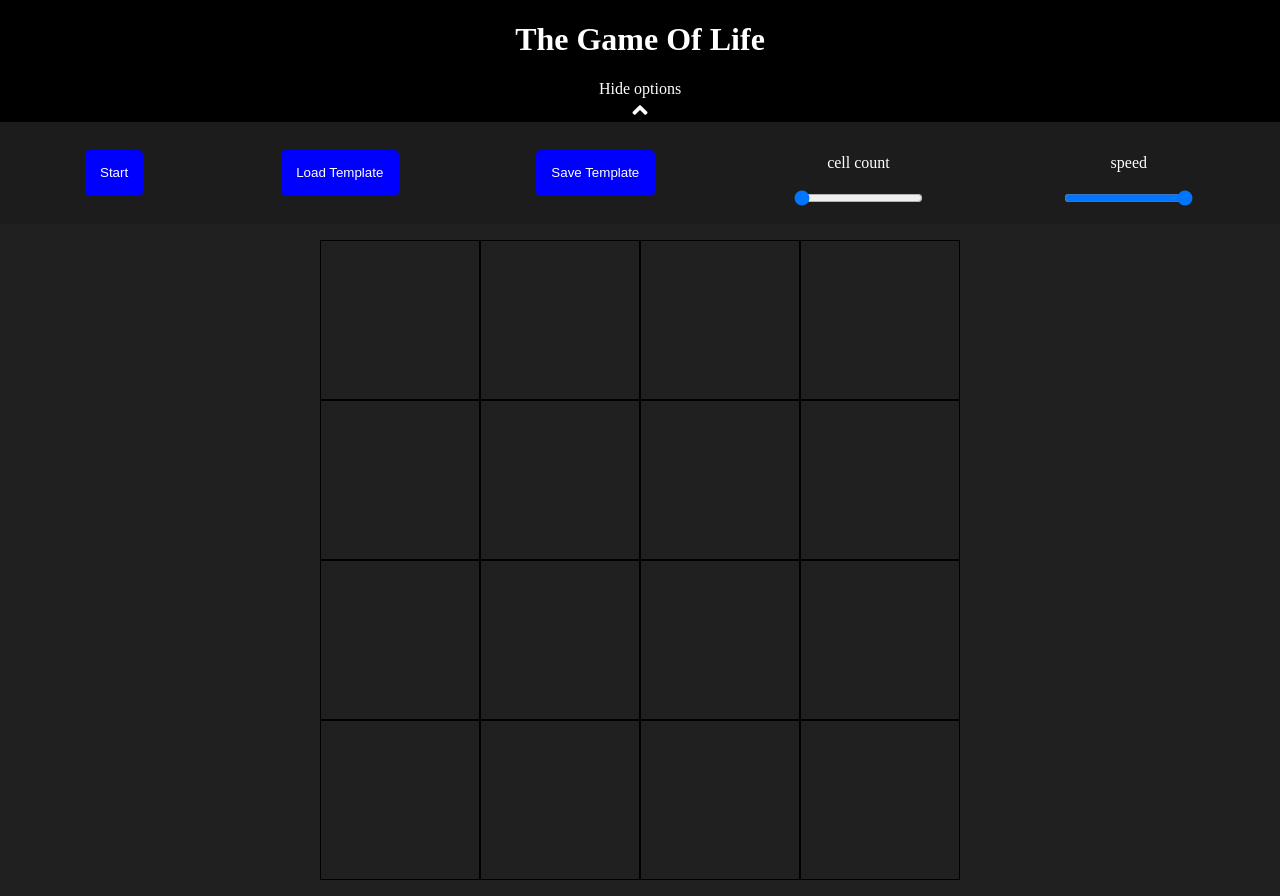
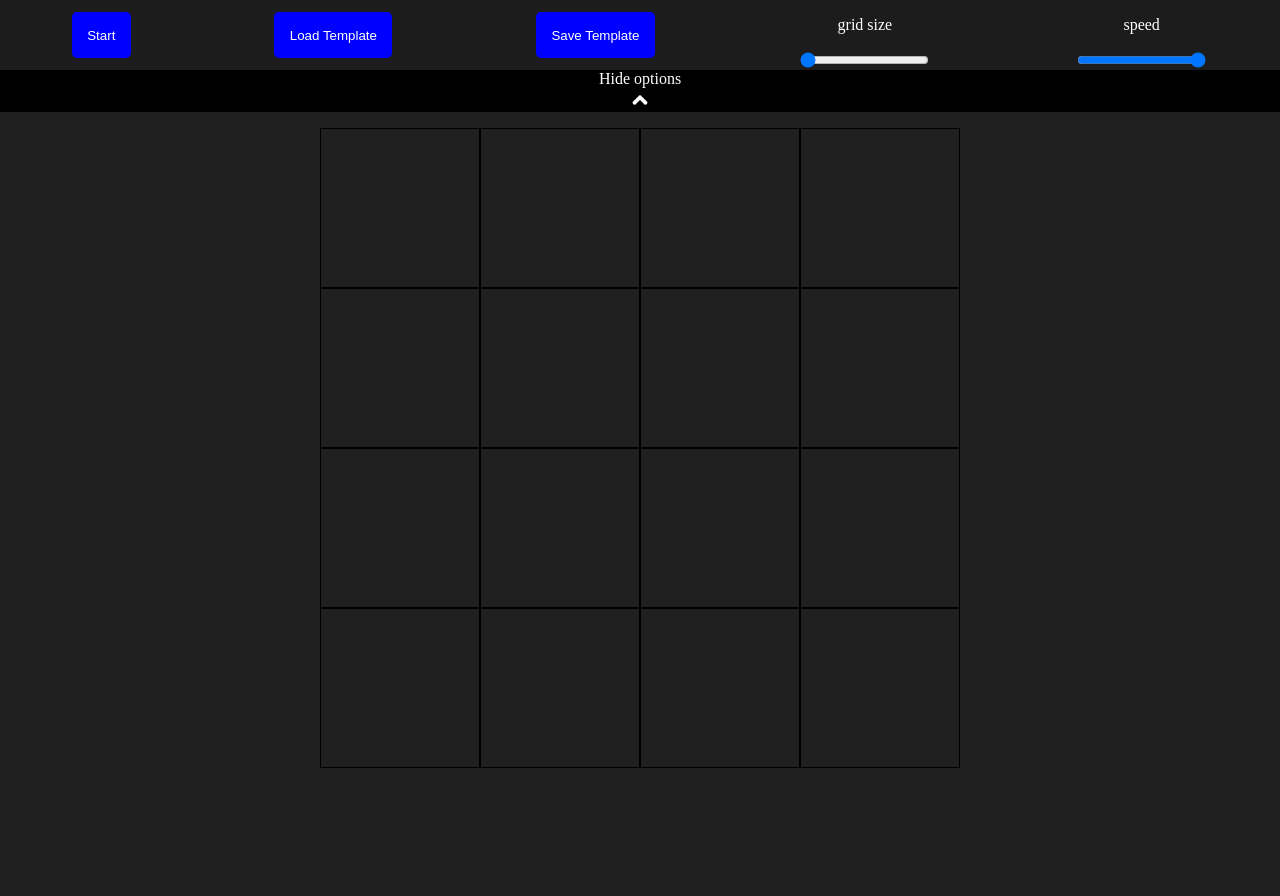
Before and after one commit to timjacksonm/The-Game-Of-Life, a React (Create React App) app: page / in a window 1280 px wide. Both pictures are taken after a click on the icon 639 px from the left and 109 px from the top of the page. After the commit the page ends 800 px from the top, so only its background shows below. Built offline with nearby package versions, Linux system fonts and the light colour scheme.

Commit message:
moved options container into header

```diff
--- a/src/App.js
+++ b/src/App.js
@@ -1,19 +1,15 @@
-import React, { useState, useEffect } from 'react';
+import React, { useState } from 'react';
 import Grid from './components/grid/grid';
 import Header from './components/header/header';
-import Options from './components/options/options';
 
 const App = () => {
   const [gridValue, setGridValue] = useState(4);
   const [start, setStart] = useState(false);
-  const [showOptions, setShowOptions] = useState(false);
   const [wasRunning, setWasRunning] = useState(false);
 
   return (
     <div>
-      <Header showOptions={showOptions} setShowOptions={setShowOptions} />
-      <Options
-        showOptions={showOptions}
+      <Header
         start={start}
         setStart={setStart}
         gridValue={gridValue}
--- a/src/components/header/header.js
+++ b/src/components/header/header.js
@@ -1,13 +1,32 @@
-import React from "react";
-import "./styles.css";
-import { FaAngleDown, FaAngleUp } from "react-icons/fa";
+import React, { useState } from 'react';
+import './styles.css';
+import Options from '../options/options';
+import { FaAngleDown, FaAngleUp } from 'react-icons/fa';
 
-const Header = ({ showOptions, setShowOptions }) => {
+const Header = ({
+  start,
+  setStart,
+  gridValue,
+  setGridValue,
+  setWasRunning,
+}) => {
+  const [showOptions, setShowOptions] = useState(false);
   return (
     <div className="header">
-      <h1 className="title">The Game Of Life</h1>
+      {showOptions ? (
+        <Options
+          showOptions={showOptions}
+          start={start}
+          setStart={setStart}
+          gridValue={gridValue}
+          setGridValue={setGridValue}
+          setWasRunning={setWasRunning}
+        />
+      ) : (
+        <h1 className="title">The Game Of Life</h1>
+      )}
       <p className="flexColumnCenter noMargin">
-        {showOptions ? "Hide options" : "Show options"}
+        {showOptions ? 'Hide options' : 'Show options'}
         {showOptions ? (
           <FaAngleUp
             size="1.5em"
--- a/src/components/options/options.js
+++ b/src/components/options/options.js
@@ -30,7 +30,7 @@ const Options = ({
       <Button name="Load Template" action={() => console.log('load')} />
       <Button name="Save Template" action={() => console.log('save')} />
       <div className="label">
-        <p>cell count</p>
+        <p>grid size</p>
         <input
           onChange={(e) => {
             setGridValue(e.target.value);
--- a/src/components/options/styles.css
+++ b/src/components/options/styles.css
@@ -2,8 +2,8 @@
   display: flex;
   justify-content: space-around;
   align-items: center;
-  padding: 1em;
   background-color: rgb(29, 28, 28);
+  width: 100%;
 }
 
 .label {
```
